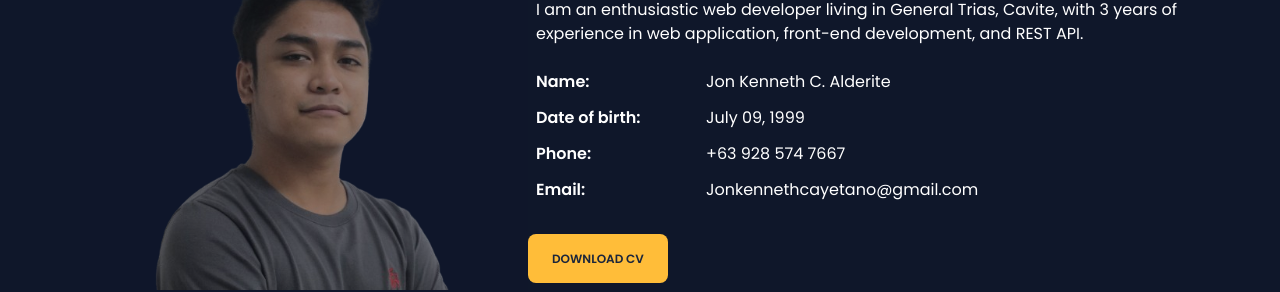
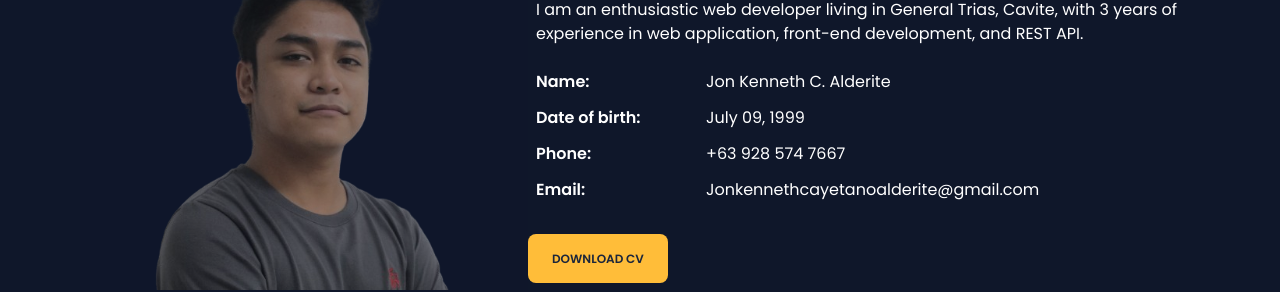
Before and after one commit to IKENN007/web-portfolio, a Next.js app: page / in a window 1280 px wide. Shown: the part 1006-1298 px from the top of the page. Built offline with nearby package versions, Linux system fonts and the light colour scheme.

Commit message:
Update About.jsx

```diff
--- a/app/components/landing-components/About.jsx
+++ b/app/components/landing-components/About.jsx
@@ -52,7 +52,7 @@ const About = () => {
                                 </li>
                                 <li className="lg:flex mb-3">
                                     <span className="w-1/4 font-semibold text-base me-2">Email: </span>
-                                    <a href='mailto:Jonkennethcayetanoalderite@gmail.com' className="w-3/4 text-base">Jonkennethcayetano@gmail.com</a>
+                                    <a href='mailto:Jonkennethcayetanoalderite@gmail.com' className="w-3/4 text-base">Jonkennethcayetanoalderite@gmail.com</a>
                                 </li>
                             </ul>
                         </div>
```
